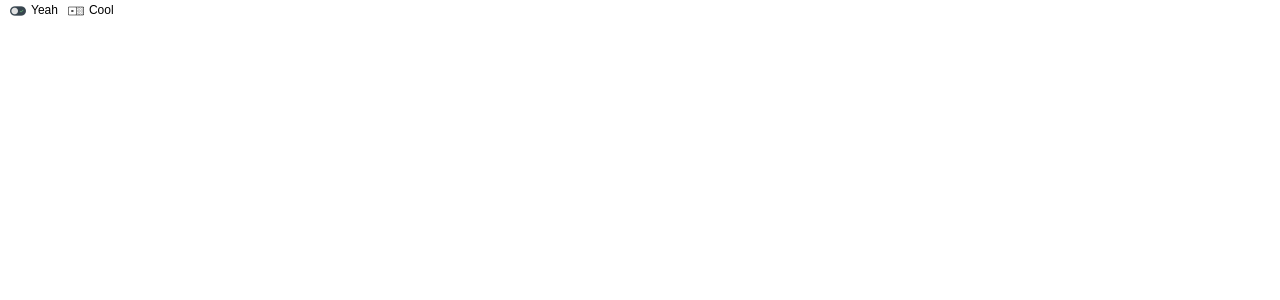
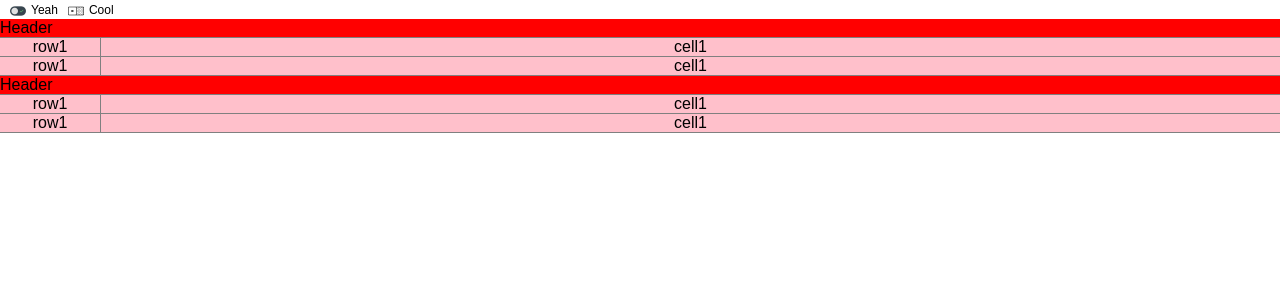
Before and after one commit to jenglamlow/react-stuff, a React (Create React App) app: page / in a window 1280 px wide. Shown: the top 300 px of the page. Built offline with nearby package versions, Linux system fonts and the light colour scheme.

Commit message:
Header and Data Row

```diff
--- a/src/App.js
+++ b/src/App.js
@@ -1,6 +1,10 @@
 import React, { Component } from 'react';
+
 import './App.css';
-import Toggle from './components/ToggleButton'
+import Toggle from './components/ToggleButton';
+import Data from './components/DataRow';
+import Header from './components/HeaderRow';
+
 
 class App extends Component {
   render() {
@@ -8,6 +12,12 @@ class App extends Component {
       <div className="App">
         <Toggle label="Yeah" type="A" />
         <Toggle label="Cool" type="B" />
+        <Header/>
+        <Data/>
+        <Data/>
+        <Header/>
+        <Data/>
+        <Data/>
       </div>
     );
   }
--- /dev/null
+++ b/src/components/DataRow/DataRow.js
@@ -0,0 +1,31 @@
+import React, { Component } from 'react';
+import styled from 'styled-components';
+
+import { DataRowContainer, DataRowStyle, LeftDataColumn, RightDataColumn } from '../RowElement'
+
+class DataRow extends Component {
+  constructor(props) {
+    super(props);
+
+    this.state = {
+    };
+
+  }
+
+  render() {
+    return (
+      <DataRowContainer>
+        <DataRowStyle>
+          <LeftDataColumn>
+            row1
+          </LeftDataColumn>
+          <RightDataColumn>
+            cell1
+          </RightDataColumn>
+        </DataRowStyle>
+      </DataRowContainer>
+    );
+  }
+}
+
+export default DataRow;
--- /dev/null
+++ b/src/components/DataRow/index.js
@@ -0,0 +1 @@
+export { default } from './DataRow';
--- /dev/null
+++ b/src/components/HeaderRow/HeaderRow.js
@@ -0,0 +1,28 @@
+import React, { Component } from 'react';
+import styled from 'styled-components';
+
+import { HeaderRowContainer, HeaderRowStyle, HeaderDataColumn } from '../RowElement'
+
+class HeaderRow extends Component {
+  constructor(props) {
+    super(props);
+
+    this.state = {
+    };
+
+  }
+
+  render() {
+    return (
+      <HeaderRowContainer>
+        <HeaderRowStyle>
+          <HeaderDataColumn>
+            Header
+          </HeaderDataColumn>
+        </HeaderRowStyle>
+      </HeaderRowContainer>
+    );
+  }
+}
+
+export default HeaderRow;
--- /dev/null
+++ b/src/components/HeaderRow/index.js
@@ -0,0 +1 @@
+export { default } from './HeaderRow';
--- a/src/components/RowElement/index.js
+++ b/src/components/RowElement/index.js
@@ -1,5 +1,46 @@
 import styled from 'styled-components';
 
-const RowContainer = styled.div`
 
+// Row Base
+export const RowBaseContainer = styled.div`
+  display: table;
+  width: 100%;
 `;
+
+export const RowBase = styled.div`
+  display: table-row;
+`;
+
+export const ColumnBase = styled.div`
+  display: table-cell;
+  border-bottom: 1px solid grey;
+`;
+
+// Data Row
+export const DataRowContainer = RowBaseContainer.extend`
+  background-color: pink
+`;
+
+export const DataRowStyle = RowBase.extend`
+  text-align: center;
+`;
+
+export const LeftDataColumn = ColumnBase.extend`
+  width: 100px;
+  border-right: 1px solid grey;
+`;
+
+export const RightDataColumn = ColumnBase.extend`
+`;
+
+// Header Row
+export const HeaderRowContainer = RowBaseContainer.extend`
+  background-color: red
+`;
+
+export const HeaderRowStyle = RowBase.extend`
+  text-align: left;
+`;
+
+export const HeaderDataColumn = ColumnBase.extend`
+`;
```
